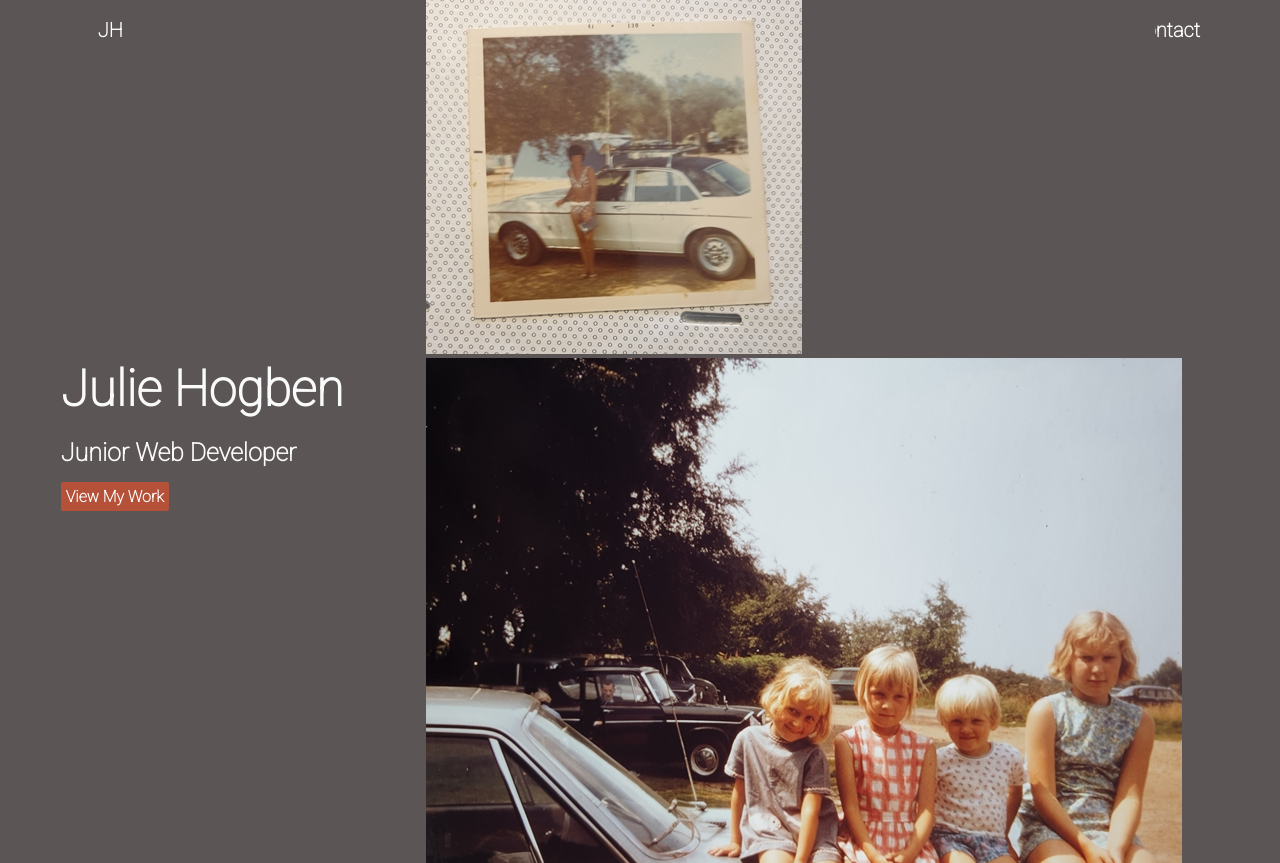
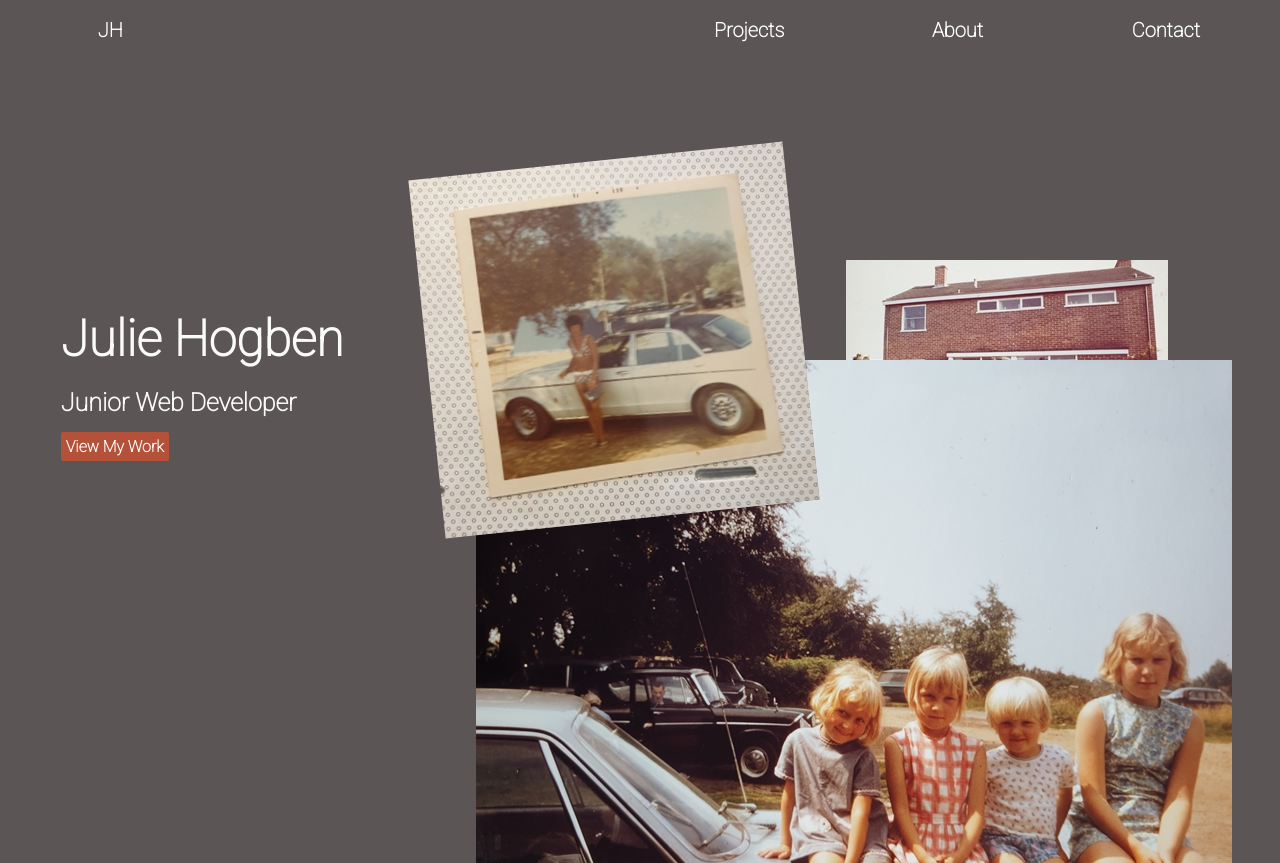
Before and after one commit to Julieh70/Portfolio, a plain HTML site: page index.html in a window 1280 px wide. Shown: the top 863 px of the page. Drawn offline with Linux system fonts and the light colour scheme.

Commit message:
developing portfolio - overlapping images

```diff
--- a/_components.scss
+++ b/_components.scss
@@ -57,3 +57,22 @@ nav {
     }
 
 }
+.parent {
+    position: relative;
+}
+
+.one {
+    position: absolute;
+    top: -400px;
+    transform: rotate(-5.94deg);
+}
+.two {
+    position: absolute;
+    top: -200px;
+    left: 50px;
+}
+.three {
+    position: absolute;
+    top: -300px;
+    left: 420px;
+}
--- a/_layout.scss
+++ b/_layout.scss
@@ -1,7 +1,7 @@
 
 #left-panel {
     width: 30%;
-    height: 400px;
+
 }
 
 #right-panel {
--- a/index.html
+++ b/index.html
@@ -26,10 +26,12 @@
             </div>
         </div>
 
-        <div id="right-panel">
-            <img src="./images/granada portfol.jpg" alt="Granda car">
-            <img src="./images/family portfolio.jpg" alt="family">
-            <img src="./images/seeleys portfolio.jpg" alt="house">
+        <div class="parent" id="right-panel">
+            <img src="./images/seeleys portfolio.jpg" class="three" alt="house">
+            <img src="./images/family portfolio.jpg" class="two" alt="family">
+
+            <img src="./images/granada portfol.jpg" class="one" alt="Granda car">
+
 
         </div>
 
```
Also changed, not shown: main.css.
